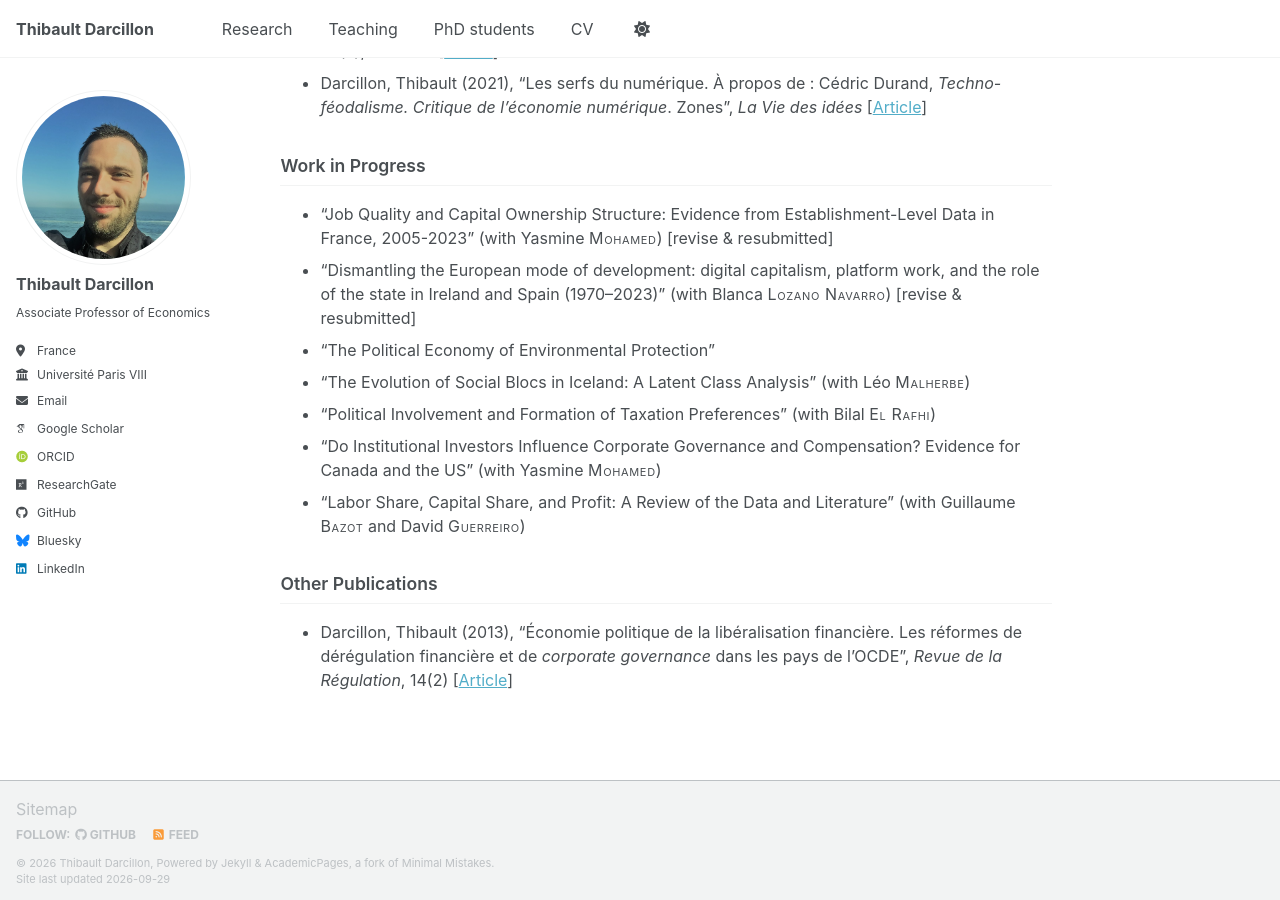
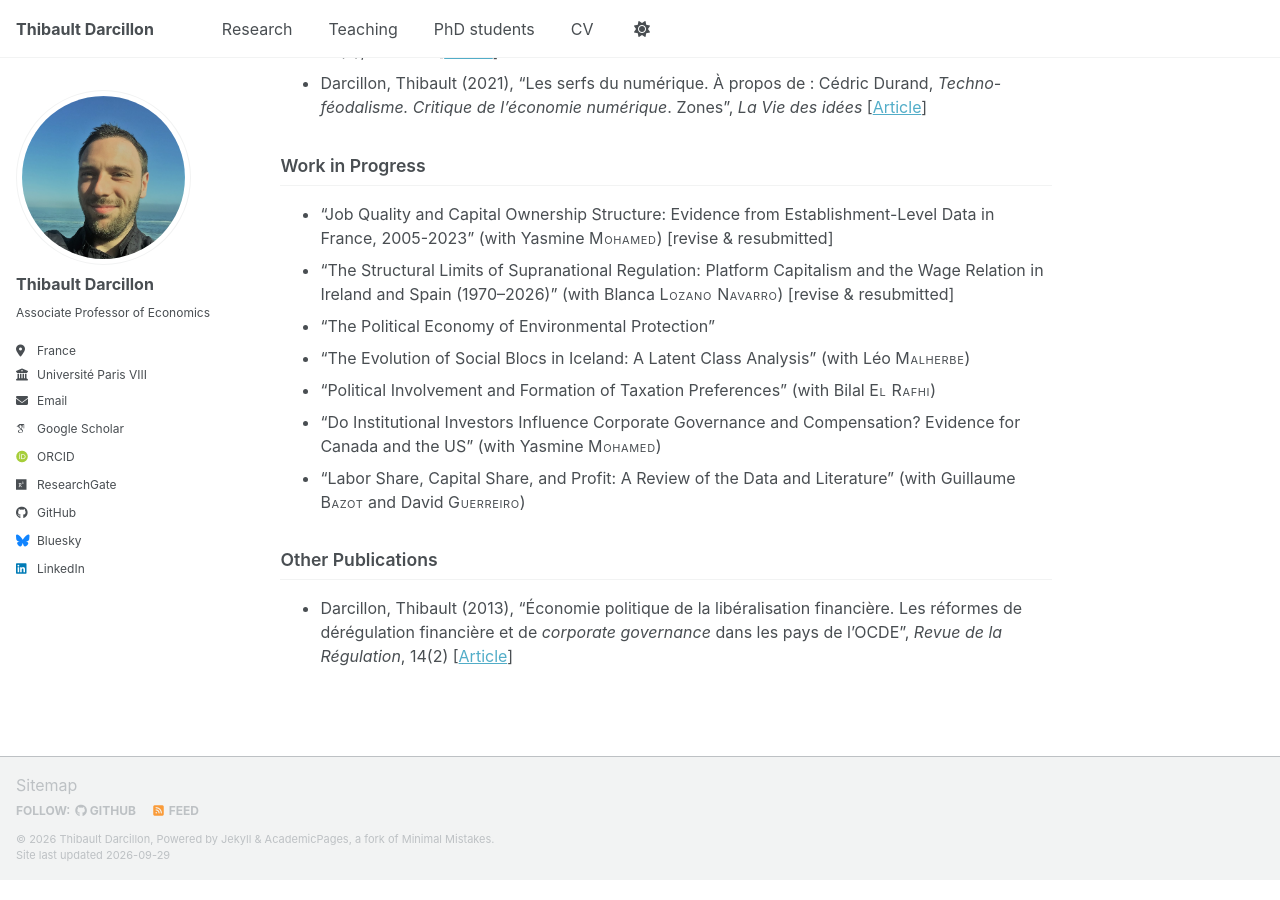
Before and after one commit to thibaultdarcillon/thibaultdarcillon.github.io, a Jekyll site: the page built from _pages/research.md, in a window 1280 px wide and 900 px high, scrolled down 1779 px. Built offline with Jekyll 4.4.1, drawn with Linux system fonts in a browser that asks for light colours; some web fonts are replaced; a script bundle is joined from its source files by our own code; library files that are not in the unit come from our copies.

Commit message:
Update Research Page

```diff
--- a/_pages/research.md
+++ b/_pages/research.md
@@ -37,7 +37,7 @@ author_profile: true
 ## Work in Progress
 
 - "Job Quality and Capital Ownership Structure: Evidence from Establishment-Level Data in France, 2005-2023" (with Yasmine <span class="smallcaps">Mohamed</span>) [revise & resubmitted]
-- "Dismantling the European mode of development: digital capitalism, platform work, and the role of the state in Ireland and Spain (1970–2023)" (with Blanca <span class="smallcaps">Lozano Navarro</span>) [revise & resubmitted]
+- "The Structural Limits of Supranational Regulation: Platform Capitalism and the Wage Relation in Ireland and Spain (1970--2026)" (with Blanca <span class="smallcaps">Lozano Navarro</span>) [revise & resubmitted]
 - "The Political Economy of Environmental Protection"
 - "The Evolution of Social Blocs in Iceland: A Latent Class Analysis" (with Léo <span class="smallcaps">Malherbe</span>)
 - "Political Involvement and Formation of Taxation Preferences" (with Bilal <span class="smallcaps">El Rafhi</span>)
```
